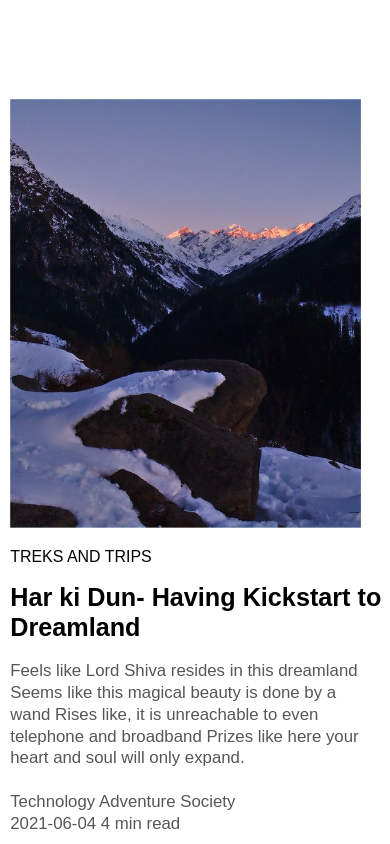
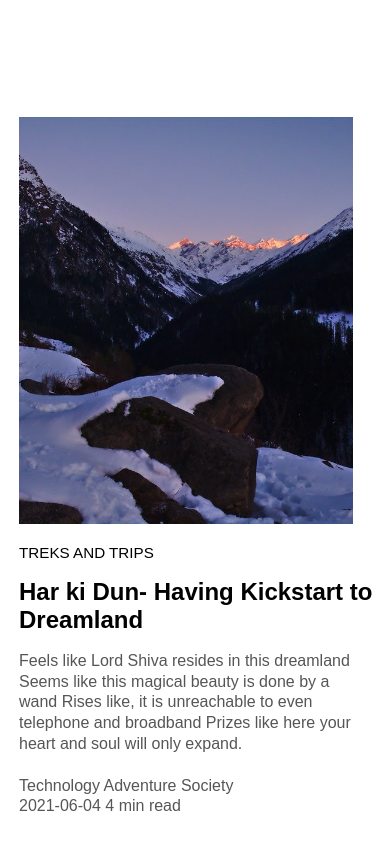
Before and after one commit to TAdS-IITKGP/TAdS-Website2021, a plain HTML site: page blog.html in a window 390 px wide. In both pictures the pointer is over the element 195 px from the left and 471 px from the top of the page. Shown: the top 844 px of the page. Drawn offline with Linux system fonts and the light colour scheme.

Commit message:
blog container hover media query edited

```diff
--- a/styles/blog.css
+++ b/styles/blog.css
@@ -267,9 +267,11 @@ and (max-width : 1024px) {
    .blog-container {
     width: unset;
     margin-top: 10vh;
+
     }
     .blog-container:hover {
       box-shadow: none;
+      transform: none;
     }
    .exit-btn {
     color: #ff1d44;
@@ -287,6 +289,7 @@ and (max-width : 1024px) {
    .gallery-row {
     flex-direction: column;
    }
+
  }
 
 
```
